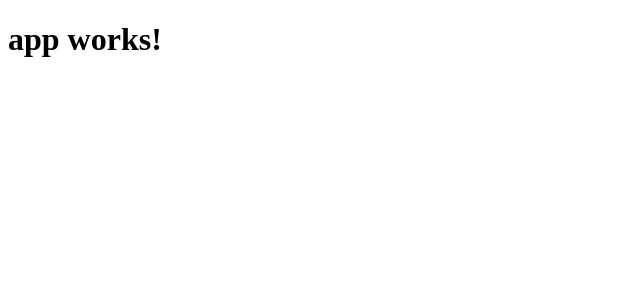
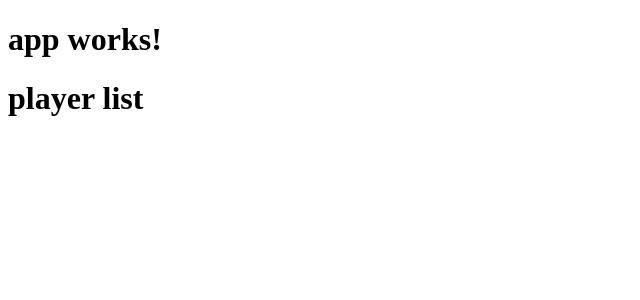
Before and after one commit to Tauqeer1/basketball-stats, an Angular app: page / in a window 1280 px wide. Shown: the top 300 px of the page, without its empty margins (0-640 px from the left). Built offline with nearby package versions, Linux system fonts and the light colour scheme.

Commit message:
Add: 1) New team module and routing added

```diff
--- a/src/app/players/player-list/player-list.component.html
+++ b/src/app/players/player-list/player-list.component.html
@@ -0,0 +1 @@
+<h1>{{title}}</h1>
--- a/src/app/players/player-list/player-list.component.ts
+++ b/src/app/players/player-list/player-list.component.ts
@@ -8,6 +8,7 @@ import { Component } from '@angular/core';
 
 export class PlayerListComponent {
 
+    title: string = 'player list';
     constructor() {
 
     }
--- /dev/null
+++ b/src/app/routes/app.routing.ts
@@ -0,0 +1,16 @@
+import { NgModule } from '@angular/core';
+import { RouterModule, Routes } from '@angular/router';
+
+import { PlayerListComponent } from './../players/player-list/player-list.component';
+
+
+export const appRoutes: Routes = [
+    {path: '', component: PlayerListComponent}
+]
+
+@NgModule({
+    imports: [RouterModule.forRoot(appRoutes)],
+    exports: [RouterModule]
+})
+
+export class AppRoutingModule {}
--- a/src/app/routes/routes.ts
+++ /dev/null
@@ -1,10 +0,0 @@
-import { Routes } from '@angular/router';
-import { TeamListComponent } from '../teams/team-list/team-list.component';
-import { PlayerListComponent } from '../players/player-list/player-list.component';
-
-
-export const appRoutes: Routes = [
-    {path: 'teams', component: TeamListComponent},
-    {path: 'players', component: PlayerListComponent},
-    {path: '', component: PlayerListComponent}
-]
--- a/src/app/teams/team-list/team-list.component.ts
+++ b/src/app/teams/team-list/team-list.component.ts
@@ -6,7 +6,7 @@ import { Component } from '@angular/core';
     styleUrls: ['./team-list.component.css']
 })
 export class TeamListComponent {
-    title: string = 'Team-list';
+    title: string = 'team list';
     constructor() {
 
     }
```
Also changed, not shown: src/app/app.module.ts (+8 -7 lines), src/app/players/players.module.ts (added, +21 -0 lines), src/app/players/players.routing.ts (added, +16 -0 lines), src/app/teams/teams.module.ts (added, +21 -0 lines), src/app/teams/teams.routing.ts (added, +14 -0 lines).
